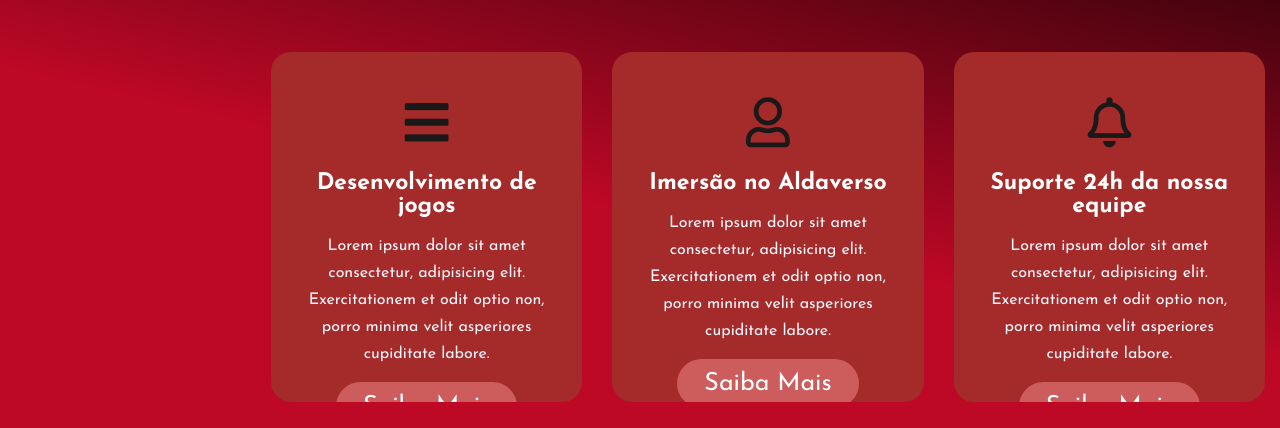
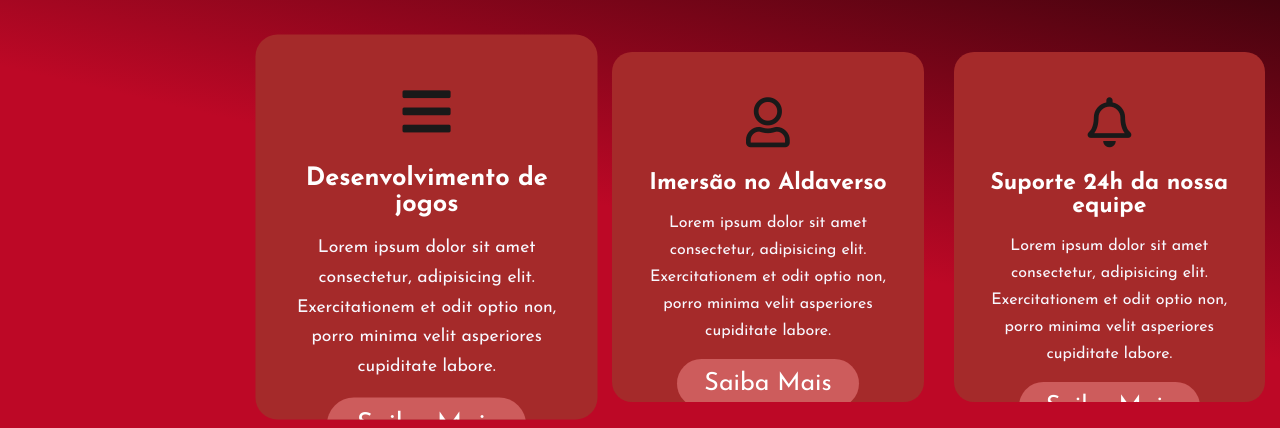
Before and after one commit to AldairSoares/fundamentos-web, a plain HTML site: page services.html in a window 1280 px wide. In both pictures the pointer is over the element 426 px from the left and 599 px from the top of the page. Shown: the part 372-800 px from the top of the page. Drawn offline with Linux system fonts and the light colour scheme.

Commit message:
modificações de transition nos cards de serviço

```diff
--- a/assets/css/style.css
+++ b/assets/css/style.css
@@ -259,6 +259,10 @@ nav ul li a:hover{
     position:relative;
     overflow: hidden;
     text-align: center;
+    transition: transform .4s;
+}
+.service .box .card:hover{
+    transform: scale(1.1);
 }
 
 .service .box .card i{
```
